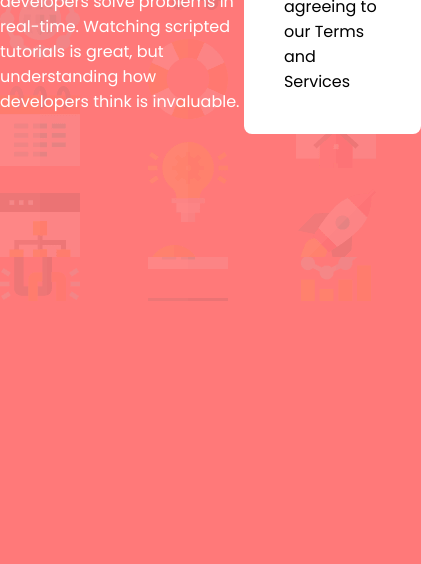
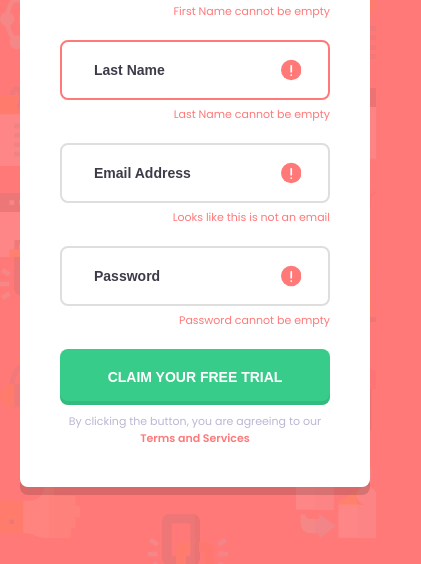
Before and after one commit to Sara01romao/sign-up-form-html-css-javascript, a plain HTML site: page index.html in a window 390 px wide. Shown: the part 543-1107 px from the top of the page, 421 px wide, since content can reach past the window. Before the commit the page ends 844 px from the top, so only its background shows below. Drawn offline with Linux system fonts and the light colour scheme; a web font is replaced by a local one.

Commit message:
feat: criação do form, responsividade e msd de erro campos

```diff
--- a/index.html
+++ b/index.html
@@ -38,15 +38,64 @@
                         </div>
 
 
-                        <p>First Name cannot be empty</p>
+                        <p class="erro-input">First Name cannot be empty</p>
+
+                    </div>
+                    <div class="campo-container">
+                        <div class="input-container active">
+                            <input type="text" placeholder="Last Name">
+                            <svg width="24" height="24" viewBox="0 0 24 24" fill="none" xmlns="http://www.w3.org/2000/svg">
+                                <g id="Group 11">
+                                <circle id="Oval" cx="12" cy="12" r="12" fill="#FF7979"/>
+                                <rect id="Rectangle" x="11" y="6" width="2" height="9" rx="1" fill="white"/>
+                                <rect id="Rectangle Copy 2" x="11" y="17" width="2" height="2" rx="1" fill="white"/>
+                                </g>
+                            </svg>
+                        </div>
+
+
+                        <p class="erro-input">Last Name cannot be empty</p>
+
+                    </div>
+                    <div class="campo-container">
+                        <div class="input-container">
+                            <input type="text" placeholder="Email Address">
+                            <svg width="24" height="24" viewBox="0 0 24 24" fill="none" xmlns="http://www.w3.org/2000/svg">
+                                <g id="Group 11">
+                                <circle id="Oval" cx="12" cy="12" r="12" fill="#FF7979"/>
+                                <rect id="Rectangle" x="11" y="6" width="2" height="9" rx="1" fill="white"/>
+                                <rect id="Rectangle Copy 2" x="11" y="17" width="2" height="2" rx="1" fill="white"/>
+                                </g>
+                            </svg>
+                        </div>
+
+
+                        <p class="erro-input">Looks like this is not an email</p>
+
+                    </div>
+
+                    <div class="campo-container">
+                        <div class="input-container">
+                            <input type="text" placeholder="Password">
+                            <svg width="24" height="24" viewBox="0 0 24 24" fill="none" xmlns="http://www.w3.org/2000/svg">
+                                <g id="Group 11">
+                                <circle id="Oval" cx="12" cy="12" r="12" fill="#FF7979"/>
+                                <rect id="Rectangle" x="11" y="6" width="2" height="9" rx="1" fill="white"/>
+                                <rect id="Rectangle Copy 2" x="11" y="17" width="2" height="2" rx="1" fill="white"/>
+                                </g>
+                            </svg>
+                        </div>
+
+
+                        <p class="erro-input">Password cannot be empty</p>
 
                     </div>
 
 
 
 
-                    <button>CLAIM YOUR FREE TRIAL</button>
-                    <p>By clicking the button, you are agreeing to our <span> Terms and Services</span></p>
+                    <button class="btn-claim">CLAIM YOUR FREE TRIAL</button>
+                    <p class="txt-terms">By clicking the button, you are agreeing to our <a> Terms and Services</a></p>
 
                 </form>
             </div>
--- a/styles.css
+++ b/styles.css
@@ -17,7 +17,7 @@ body{
     background-color:var(--pink);
     background-image: url('./imgs/bg-intro-desktop.png');
     font-family: "Poppins", sans-serif;
-
+    padding: 77px 20px;
 }
 
 
@@ -28,6 +28,10 @@ body{
     margin: 0 auto;
     display: flex;
     align-items: center;
+    justify-content: center;
+    gap: 45px;
+
+
 
 }
 
@@ -49,7 +53,7 @@ body{
 
 .txt-value{
     background: var(--purple);
-    height: 60px;
+
     color: #fff;
     letter-spacing: 0.27px;
     border-radius: 8px;
@@ -60,29 +64,35 @@ body{
 
 }
 
+.txt-value p{
+    text-align: center;
+    padding: 20px;
+}
+
 
 .form-container .form-item{
     max-width: 540px;
+    min-width: 360px;
     background: #fff;
     margin-top: 24px;
     padding: 40px;
     border-radius: 8px;
-}
-
-
-/* .form-item form{
-    border: 1px solid red;
-} */
-
-.campo-container{
+    box-shadow: 0px 8px 0px 0px #00000025;
 
 
 }
 
+
+.campo-container{
+    margin-bottom: 20px;
+
+}
+
+
 .input-container{
     display: flex;
     align-items: center;
-    border: 2px solid var(--pink);
+    border: 2px solid #DEDEDE;
     border-radius: 8px;
     width: 100%;
     padding-right: 27px;
@@ -91,12 +101,88 @@ body{
 
 }
 
+
+
 .input-container input{
     width: 100%;
     height: 56px;
+    font-size: 14px ;
     border-radius: 8px;
     padding-left: 32px;
     border: 0 none;
     outline: 0;
+    color: var(--black);
+    font-weight: 600;
 
 }
+
+.input-container input::placeholder{
+    color: var(--black);
+}
+
+.erro-input{
+    font-size: 11px;
+    color: var(--pink);
+    text-align: end;
+    margin-top: 6px;
+
+
+}
+
+.campo-container .input-container.active{
+    border: 2px solid var(--pink);
+    color: var(--pink);
+}
+
+
+.btn-claim{
+    background: var(--green);
+    box-shadow: 0px -4px 0px 0px #00000017 inset;
+    border: none;
+    border-radius: 8px;
+    width: 100%;
+    height:56px ;
+    font-weight: 600;
+    font-size: 15px;
+    color: #fff;
+    margin-bottom: 8px;
+    cursor:pointer;
+}
+
+.txt-terms{
+    text-align: center;
+    font-size: 11px;
+    color: #BAB7D4;
+}
+
+.txt-terms a{
+    color: var(--pink);
+    font-weight: 600;
+}
+
+
+@media screen and (max-width:700px) {
+    .container{
+        height: initial;
+        gap: 45px;
+        flex-direction: column;
+
+    }
+
+    .txt-itens h1{
+        text-align: center;
+        font-size: 28px;
+    }
+
+    .txt-itens p{
+        text-align: center;
+    }
+    .form-container .form-item{
+        min-width: initial;
+    }
+
+    .btn-claim{
+        font-size: 14px;
+    }
+
+}
```
